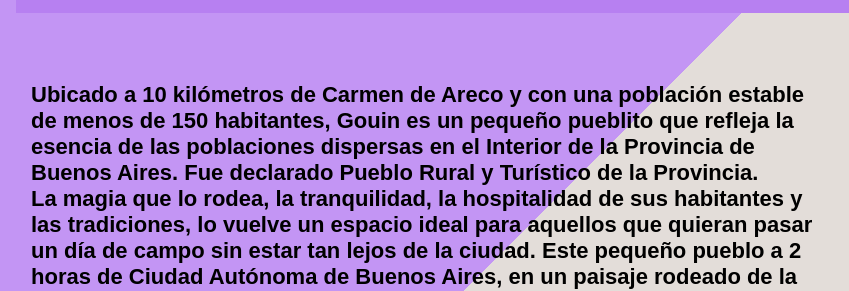
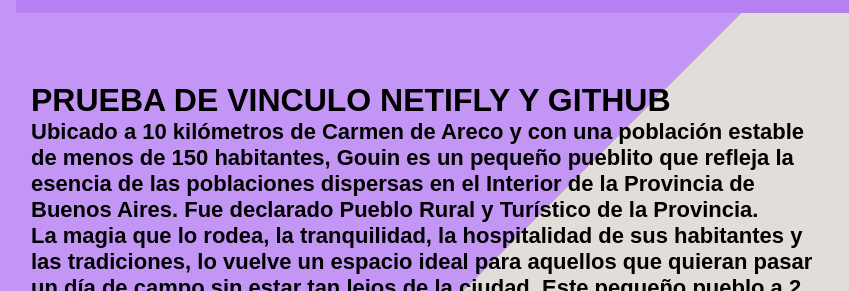
Before and after one commit to babalubah/proy-gouin, a plain HTML site: page index.html in a window 1280 px wide. Shown: the part 286-577 px from the top of the page, 0-849 px from the left. Drawn offline with Linux system fonts and the light colour scheme.

Commit message:
Update index.html

```diff
--- a/index.html
+++ b/index.html
@@ -37,6 +37,7 @@
    <div class="row">
      <div class="col-8 col-s-4 menu"> <!--  división de columnas -->
       <br><br><br>
+    <h1>PRUEBA DE VINCULO NETIFLY Y GITHUB</h1>
       <h3>Ubicado a 10 kilómetros de Carmen de Areco y con una población estable de menos de 150 habitantes, Gouin es un pequeño pueblito que refleja la esencia de las poblaciones dispersas en el Interior de la Provincia de Buenos Aires. Fue declarado Pueblo Rural y Turístico de la Provincia.</h3>
       <h3>La magia que lo rodea, la tranquilidad, la hospitalidad de sus habitantes y las tradiciones, lo vuelve un espacio ideal para aquellos que quieran pasar un día de campo sin estar tan lejos de la ciudad. Este pequeño pueblo a 2 horas de Ciudad Autónoma de Buenos Aires, en un paisaje rodeado de la más verde naturaleza, esconde una rica historia gastronómica que no podés perderte!.</h3>
      </div>
```
